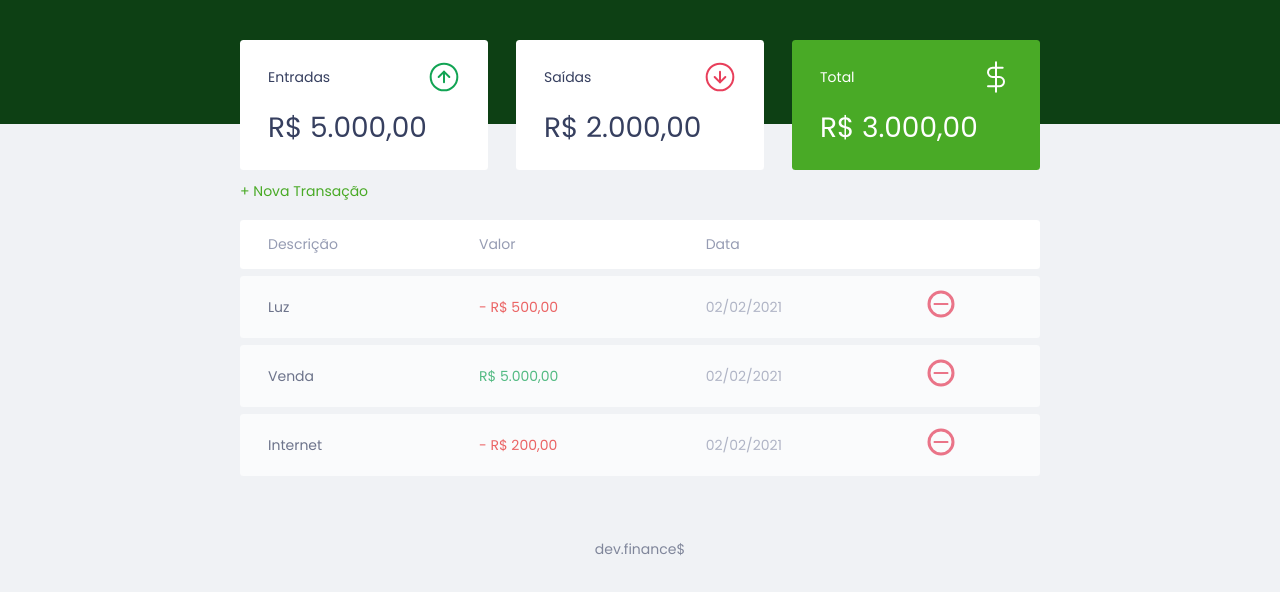
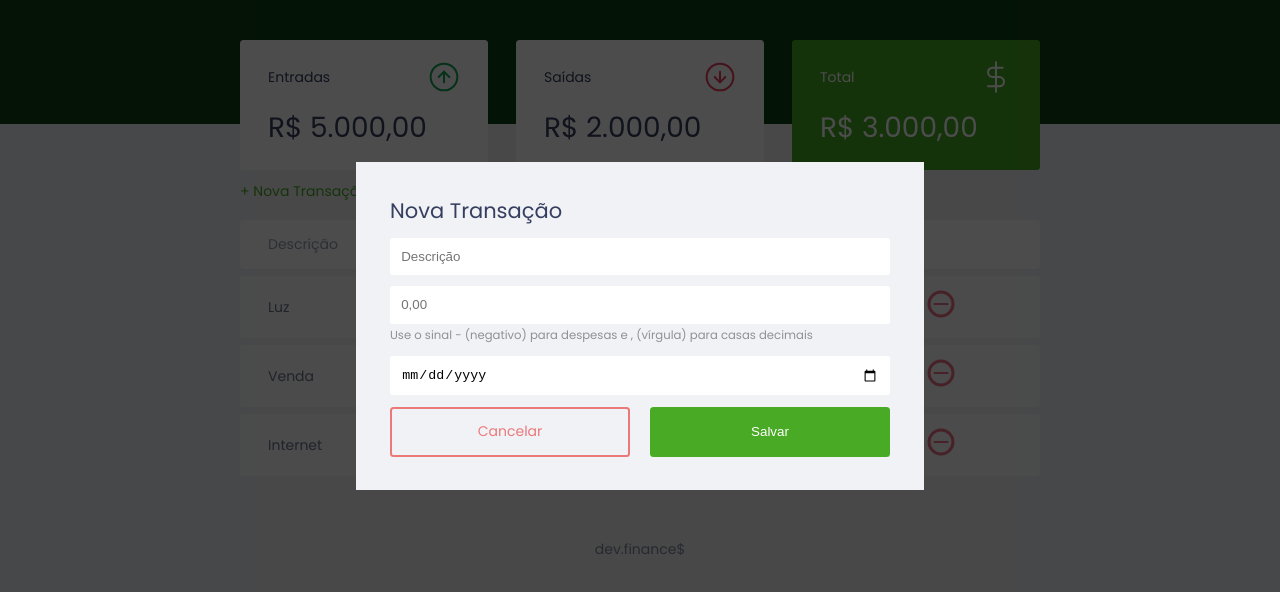
Before and after one commit to Carolina-Silva/discover, a plain HTML site: page index.html in a window 1280 px wide. Both pictures are taken after a click on the link "+ Nova Transação". Shown: the part 74-666 px from the top of the page. Drawn offline with Linux system fonts and the light colour scheme.

Commit message:
add modal

```diff
--- a/index.html
+++ b/index.html
@@ -47,7 +47,11 @@
         <section id="transaction">
             <h2 class="sr-only">Transações</h2>
 
-            <a href="#" class="button new">+ Nova Transação</a>
+            <a
+                href="#"
+                onclick="Modal.open()"
+                class="button new"
+            >+ Nova Transação</a>
 
             <table id="data-table">
                 <thead>
@@ -88,7 +92,59 @@
         </section>
     </main>
 
+    <div class="modal-overlay">
+        <div class="modal">
+            <div id="form">
+                <h2>Nova Transação</h2>
+                <form action="" onsubmit="Form.submit(event)">
+                    <div class="input-group">
+                        <label
+                            class="sr-only" for="description">Descrição</label>
+                        <input
+                            type="text"
+                            id="description"
+                            name="description"
+                            placeholder="Descrição"
+                        />
+                    </div>
+
+                    <div class="input-group">
+                        <label class="sr-only" for="amount">Valor</label>
+                        <input
+                            type="number"
+                            step="0,01"
+                            id="amount"
+                            name="amount"
+                            placeholder="0,00"
+                        />
+                        <small class="help">Use o sinal - (negativo) para despesas e , (vírgula) para casas decimais</small>
+                    </div>
+
+                    <div class="input-group">
+                        <label class="sr-only" for="date">Data</label>
+                        <input
+                            type="date"
+                            id="date"
+                            name="date"
+                        />
+                    </div>
+
+                    <div class="input-group actions">
+                        <a
+                            onclick="Modal.close()"
+                            href="#"
+                            class="button cancel"
+                        >Cancelar</a>
+                        <button>Salvar</button>
+                    </div>
+                </form>
+            </div>
+        </div>
+    </div>
+
     <footer><p>dev.finance$</p></footer>
+
+    <script src="./scripts.js"></script>
 
 </body>
 </html>
--- /dev/null
+++ b/scripts.js
@@ -0,0 +1,14 @@
+const Modal = {
+    open(){
+        document
+            .querySelector('.modal-overlay')
+            .classList
+            .add('active')
+    },
+    close(){
+        document
+            .querySelector('.modal-overlay')
+            .classList
+            .remove('active')
+    }
+}
--- a/styles.css
+++ b/styles.css
@@ -46,9 +46,43 @@ a{
 a:hover{
     color: #3dd705;
 }
+button{
+    width: 100%;
+    height: 50px;
+
+    border: none;
+    color: white;
+    background: #49aa26;
+
+    padding: 0;
+
+    border-radius: 0.25rem;
+
+    cursor: pointer;
+}
+button:hover{
+    background: #3dd705;
+}
 .button.new{
     display: inline-block;
     margin: .8rem 0 .8rem;
+}
+.button.cancel{
+    color: #e92929;
+
+    border: 2px #e92929 solid;
+
+    border-radius: 0.25rem;
+    height: 50px;
+
+    display: flex;
+    align-items: center;
+    justify-content: center;
+
+    opacity: 0.6;
+}
+.button.cancel:hover{
+    opacity: 1;
 }
 
 
@@ -153,7 +187,68 @@ td.expense{
 }
 
 /* MODAL =================================== */
+.modal-overlay{
+    width: 100%;
+    height: 100%;
+
+    background-color: rgba(0, 0, 0, 0.7);
+    position: fixed;
+    top: 0;
+
+    display: flex;
+    align-items: center;
+    justify-content: center;
+
+    opacity: 0;
+    visibility: hidden;
+
+    z-index: 999;
+}
+.modal-overlay.active{
+    opacity: 1;
+    visibility: visible;
+}
+.modal{
+    background: #f0f2f5;
+    padding: 2.4rem;
+
+    position: relative;
+
+    z-index: 1;
+}
 /* form */
+#form{
+    max-width: 500px;
+
+}
+#form h2{
+    margin-top: 0;
+}
+input{
+    border: none;
+    border-radius: 0.2rem;
+    padding: 0.8rem;
+
+    width: 100%;
+
+}
+.input-group{
+    margin-top: 0.8rem;
+}
+.input-group small{ /* .help */
+    opacity: 0.4;
+}
+
+.input-group.actions{
+    display: flex;
+    justify-content: space-between;
+    align-items: center;
+}
+
+.input-group.actions .button,
+.input-group.actions button{
+    width: 48%;
+}
 
 
 /*  FOOTER =================================== */
```
